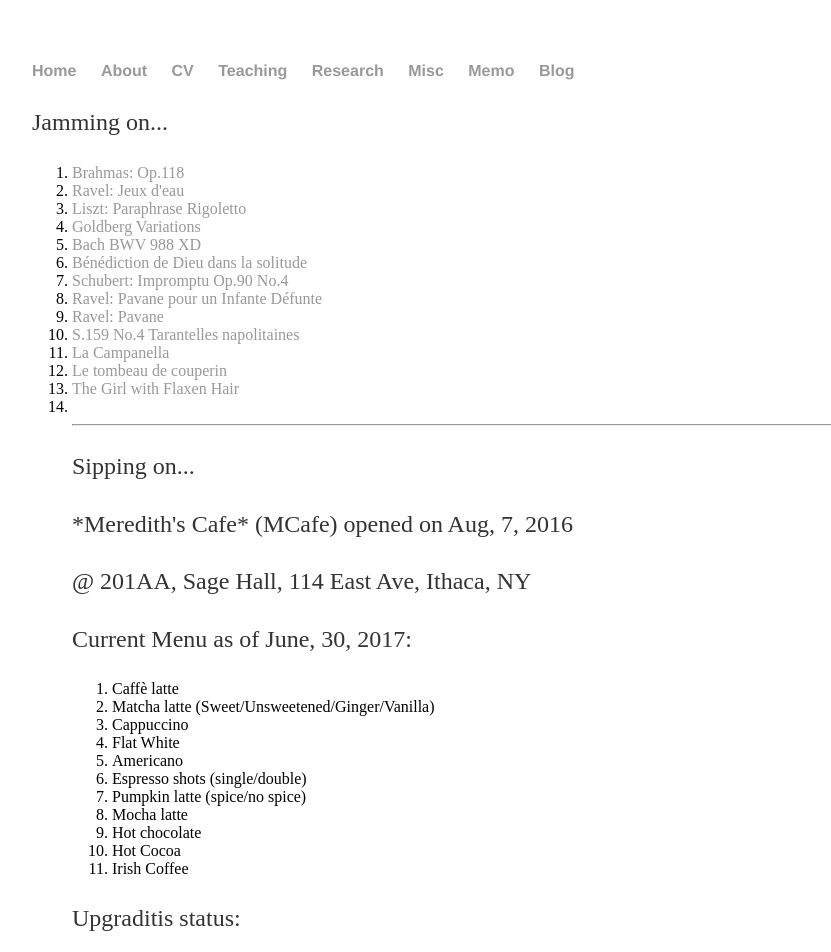
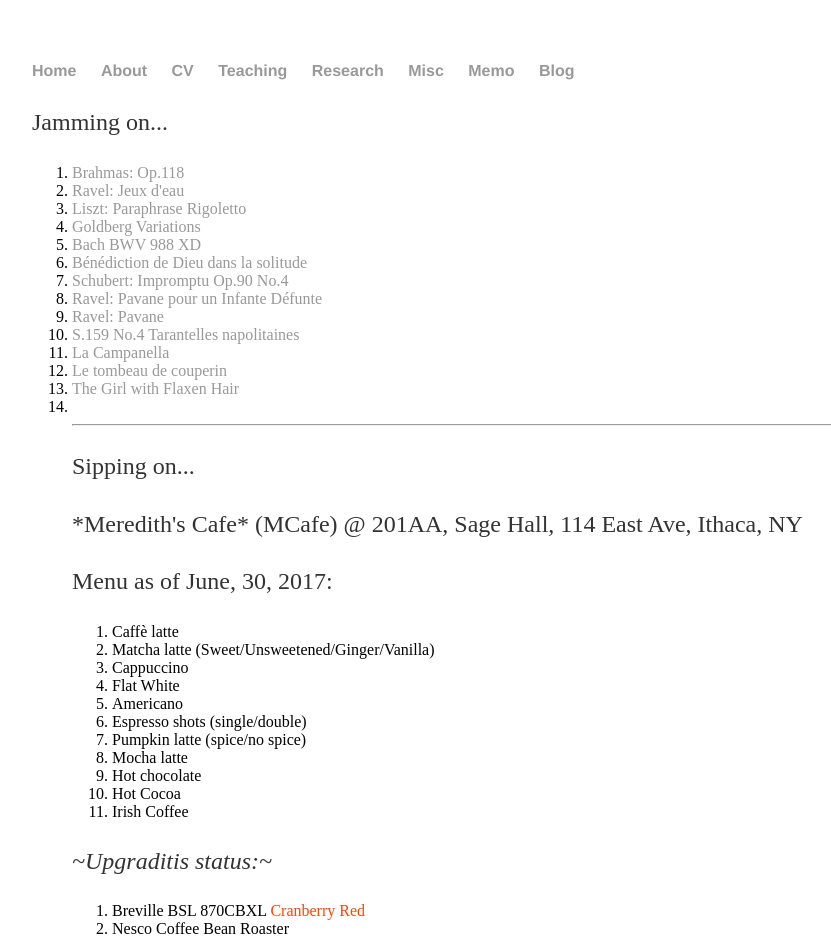
Before and after one commit to shenglih/shenglih.github.io, a Jekyll site: the page built from misc/index.html, in a window 1280 px wide. Shown: the top 952 px of the page, without its empty margins (160-991 px from the left). Built offline with Jekyll 4.4.1, drawn with Linux system fonts in a browser that asks for light colours.

Commit message:
Update index.html

```diff
--- a/misc/index.html
+++ b/misc/index.html
@@ -22,9 +22,8 @@ title: Shengli Hu, Misc
 	</pl>
 	<hr>
 	<p> Sipping on... </p>
-	<p>  *Meredith's Cafe* (MCafe) opened on Aug, 7, 2016  </p>
-	<p>  @ 201AA, Sage Hall, 114 East Ave, Ithaca, NY  </p>
-	<p>  Current Menu as of June, 30, 2017: </p>
+	<p>  *Meredith's Cafe* (MCafe) @ 201AA, Sage Hall, 114 East Ave, Ithaca, NY  </p>
+	<p>  Menu as of June, 30, 2017: </p>
 	<ol>
 		<li> Caffè latte </li>
 		<li> Matcha latte (Sweet/Unsweetened/Ginger/Vanilla)</li>
@@ -38,7 +37,7 @@ title: Shengli Hu, Misc
 		<li> Hot Cocoa </li>
 		<li> Irish Coffee</li>
 	</ol>
-	<p> Upgraditis status: </p>
+	<p><em> ~Upgraditis status:~ </em></p>
 	<ol>
 		<li> Breville BSL 870CBXL <span style="color:orangered;">Cranberry Red</span> </li>
 		<li> Nesco Coffee Bean Roaster </li>
```
